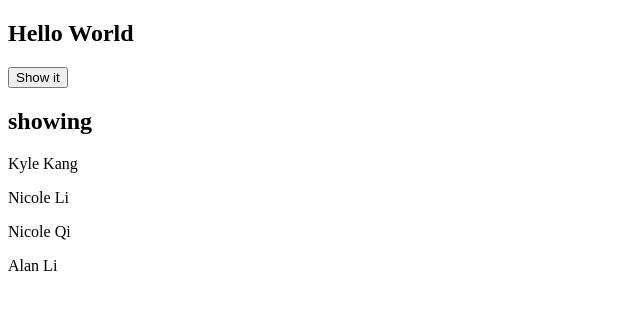
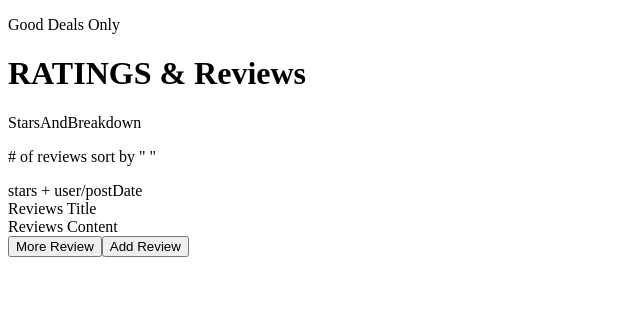
Before and after one commit to sunheal/Atelier.io, a React app: page / in a window 1280 px wide. Shown: the top 310 px of the page, without its empty margins (0-640 px from the left). Built offline with nearby package versions, Linux system fonts and the light colour scheme; the HTML template or start-up script is replaced by a standard one.

Commit message:
set up skeleton of ratings and reviews

```diff
--- /dev/null
+++ b/client/src/components/Ratings&Reviews/RR_app.jsx
@@ -0,0 +1,25 @@
+import React from "react";
+import StarsAndBreakdown from "./stars&breakdown.jsx";
+import ReviewList from "./reviewList.jsx";
+
+class RR_app extends React.Component {
+    constructor(props) {
+        super(props);
+        this.state = {
+
+        }
+    }
+    render() {
+        return (
+            <div>
+                <h1>RATINGS &amp; Reviews</h1>
+                <StarsAndBreakdown />
+                <ReviewList />
+                <button className="moreReview"> More Review </button>
+                <button className="addReview"> Add Review </button>
+            </div>
+        )
+    }
+}
+
+export default RR_app;
--- /dev/null
+++ b/client/src/components/Ratings&Reviews/reviewList.jsx
@@ -0,0 +1,21 @@
+import React from "react";
+import ReviewListView from "./reviewListView.jsx";
+
+class ReviewList extends React.Component{
+    constructor(props) {
+        super(props);
+        this.state = {
+
+        }
+    }
+
+    render() {
+        return (
+            <div>
+                <p> # of reviews sort by "  " </p>
+                <ReviewListView />
+            </div>
+        )
+    }
+}
+export default ReviewList;
--- /dev/null
+++ b/client/src/components/Ratings&Reviews/reviewListView.jsx
@@ -0,0 +1,14 @@
+import React from "react";
+
+const ReviewListView = ()=> {
+    return (
+        <div>
+            stars + user/postDate
+            <div> </div>
+            <div> Reviews Title </div>
+            <div> Reviews Content</div>
+            </div>
+    )
+}
+
+export default ReviewListView;
--- /dev/null
+++ b/client/src/components/Ratings&Reviews/stars&breakdown.jsx
@@ -0,0 +1,9 @@
+import React from "react";
+
+const StarsAndBreakdown = ()=> {
+    return (
+        <p> StarsAndBreakdown </p>
+    )
+}
+
+export default StarsAndBreakdown;
--- a/client/src/components/app.jsx
+++ b/client/src/components/app.jsx
@@ -1,44 +1,22 @@
-import React, {useState, useEffect} from "react"
+import React from "react"
+import RR_app from "./Ratings&Reviews/RR_app.jsx";
 
-const App = ()=> {
-    const input = ['Kyle Kang ', 'Nicole Li ', 'Nicole Qi ', 'Alan Li'];
-    const [names, setName] = useState(input);
-    const [open, changeopen] = useState(false);
-    const [status, changestatus] = useState('showing');
-    const showName = ()=>{
-        changeopen(!open);
-        if(!open) {
-            console.log('sholdnot show');
-            setName(['','','','']);
-        }else {
-            console.log('should show');
-            setName(input);
+class App extends React.Component{
+    constructor(props) {
+        super(props);
+        this.state = {
+
         }
     }
 
-    useEffect(
-          ()=>  {
-              if(names[0]==='') {
-                  changestatus('hidden');
-              }else {
-                  changestatus('showing');
-              }
-          }, names
-        )
-
-    return (
-        <div>
-        <h2>Hello World</h2>
-        <button onClick={showName}> Show it</button>
-        <h2> {status} </h2>
-        <div> </div>
-         {names.map((name,index)=> {
-             return (
-                 <p key={index}> {name} </p>
-             )
-         })}
-        </div>
-    )
+    render() {
+        return (
+            <div>
+            <p id="logo"> Good Deals Only </p>
+            <RR_app />
+            </div>
+            )
+    }
 }
 
 export default App;
```
Also changed, not shown: 1 other file (tests, documents, lock files or other folders).
